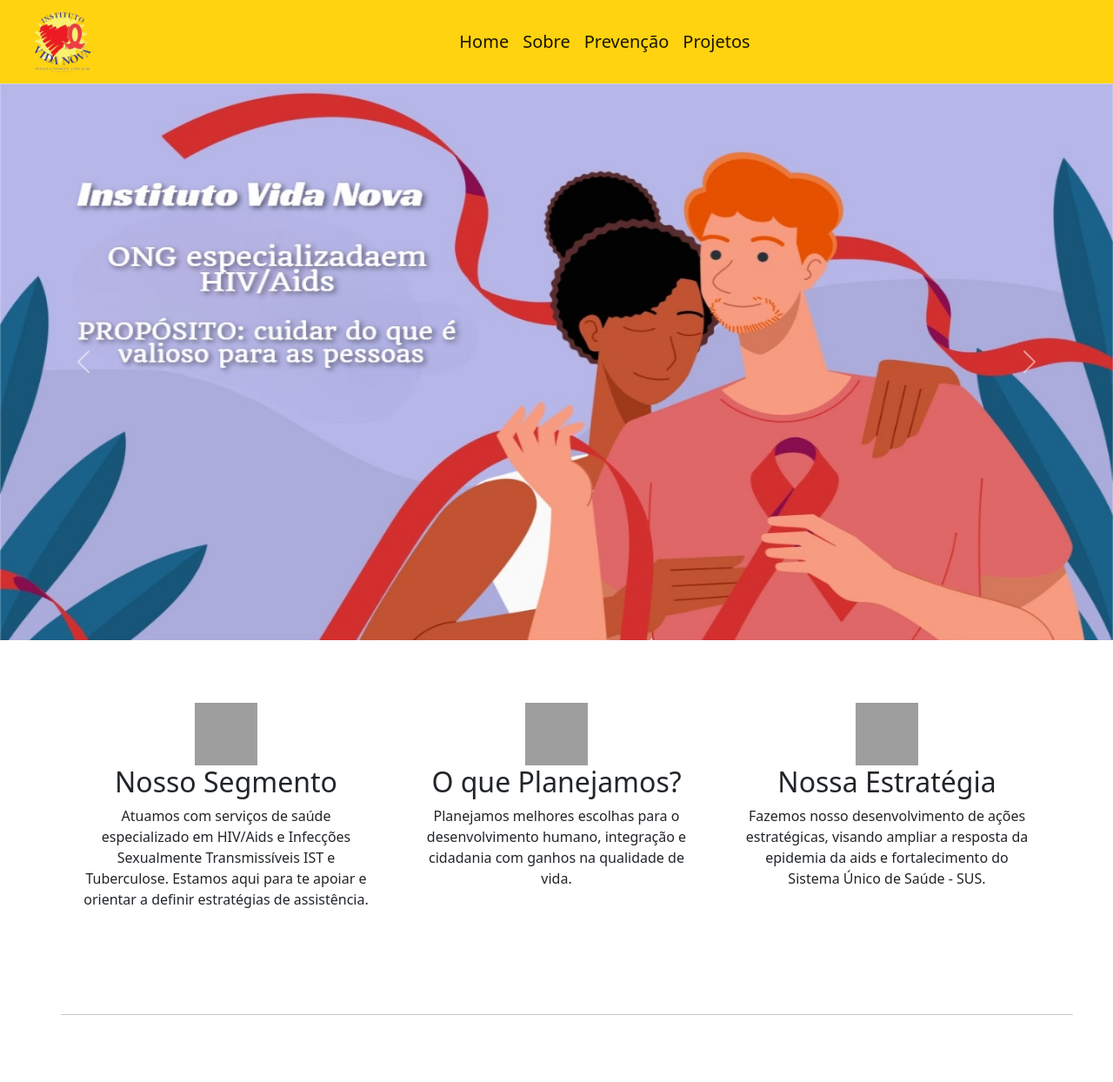
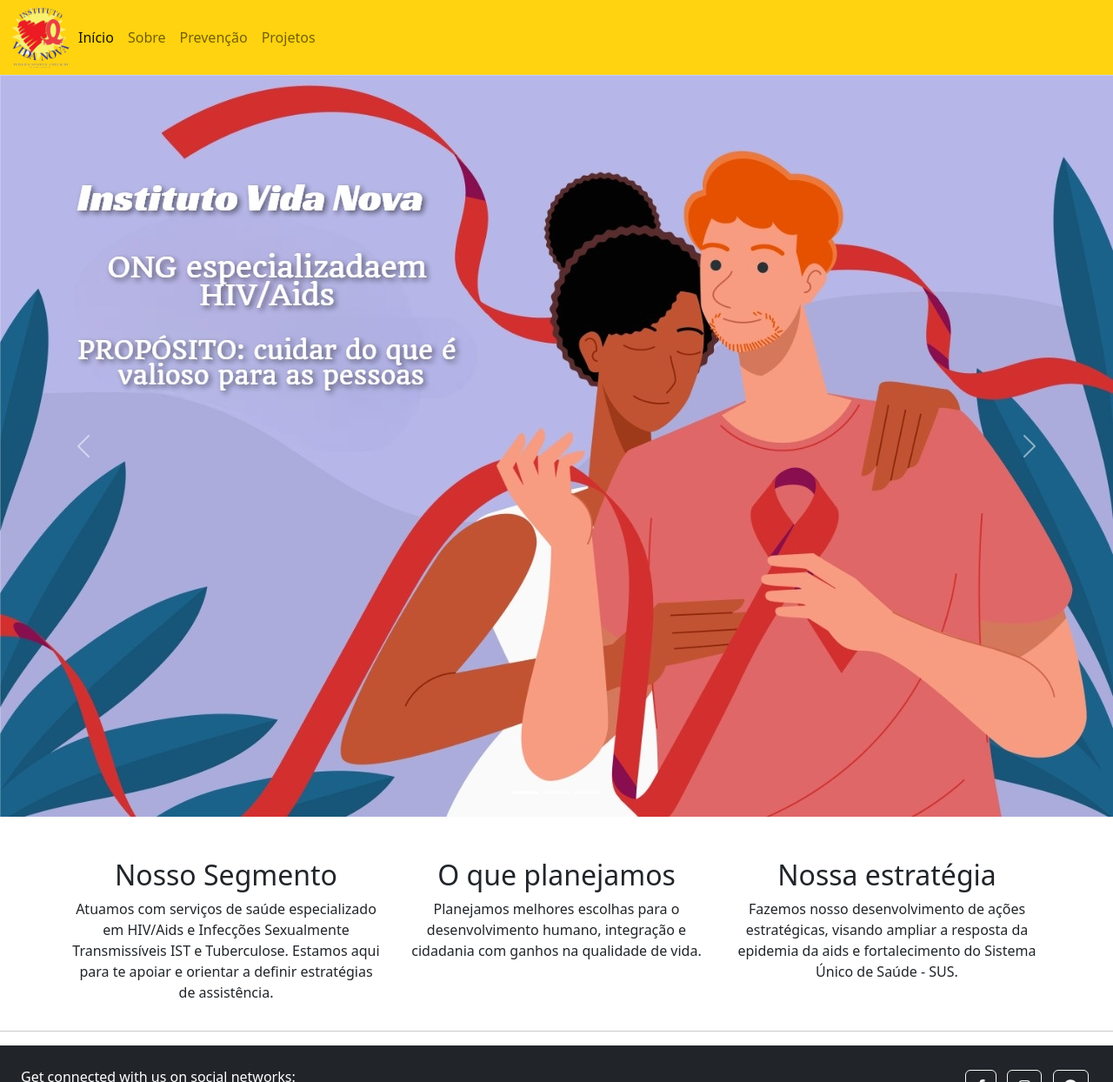
Before and after one commit to kauabenicio/Tcc-Instituto-vida-nova, a PHP site: page / in a window 1280 px wide. Shown: the top 1244 px of the page at 87% size. Run offline with PHP 8.4, Linux system fonts and the light colour scheme; grey boxes are pictures that could not be loaded.

Commit message:
First commit

```diff
--- a/css/home.css
+++ b/css/home.css
@@ -1,4 +1,5 @@
-.collapse {
+
+/* .collapse {
   font-size: 20px;
   display: flex;
   justify-content: center;
@@ -115,7 +116,7 @@
 /* RESPONSIVE CSS
 -------------------------------------------------- */
 
-@media (min-width: 40em) {
+/* @media (min-width: 40em) {
   .carousel-caption p {
     margin-bottom: 1.25rem;
     font-size: 1.25rem;
@@ -127,5 +128,5 @@
   }
 }
 
-@media (max-width: 600px) {
-}
+@media (max-width: 600px) { */
+} */
--- a/css/style.css
+++ b/css/style.css
@@ -1,23 +1,3 @@
-.navbar-brand {
-  margin-left: 25px;
+.navbar.bg-yellow {
+  background-color: rgba(255, 208, 0, 0.938);
 }
-
-.nav-item a::after {
-  content: " ";
-  width: 0px;
-  height: 4px;
-  background-image: linear-gradient(45deg, #ff2500, #ffffff);
-  position: absolute;
-  top: 40px;
-  left: 0;
-  transition: width 0.5s;
-}
-
-.nav-item a:hover::after {
-  width: 100%;
-}
-
-.nav-item a:hover {
-  color: #ffffff;
-  transition: 1s;
-}
--- a/index.html
+++ b/index.html
@@ -1,6 +1,5 @@
-<!doctype html>
-<html lang="pt-br">
-
+<!DOCTYPE html>
+<html lang="pt-ber">
 <head>
   <meta charset="UTF-8">
   <meta http-equiv="X-UA-Compatible" content="IE=edge">
@@ -12,262 +11,169 @@
   <!-- <link rel="stylesheet" href="https://fonts.googleapis.com/css?family=Roboto:300,400,500,700&display=swap" /> -->
   <link rel="stylesheet" href="	https://cdn.jsdelivr.net/npm/bootstrap@5.2.3/dist/css/bootstrap.min.css" />
   <!-- <link rel="stylesheet" href="https://cdnjs.cloudflare.com/ajax/libs/mdb-ui-kit/6.0.1/mdb.min.css" /> -->
-  <link rel="stylesheet" href="../css/home.css" >
+  <link rel="stylesheet" href="../css/style.css" />
+  <link rel="stylesheet" href="../css/home.css" />
 
-  <title>Instituto Vida Nova</title>
+  <title> Instituto Vida Nova </title>
 </head>
+<body>
 
-<body>
-  <!-- Inicio Navbar -->
-  <header>
-    <nav class="navbar navbar-expand-lg fixed-top color">
+</body>
+</html>
+  <nav class="navbar navbar-expand-lg sticky-top bg-yellow">
     <div class="container-fluid">
-        <a class="navbar-brand" href="./index.html">
-          <img src="./images/logo.png" class="logo" width="70px"></a>
-        <button class="navbar-toggler" type="button" data-bs-toggle="collapse" data-bs-target="#navbarNavDropdown"
-          aria-controls="navbarNavDropdown" aria-expanded="false" aria-label="Toggle navigation">
+      <a href="http://">
+        <img src="./images/logo.png" alt="Logo" height="70">
+      </a>
+      <button class="navbar-toggler" type="button" data-bs-toggle="collapse" data-bs-target="#navbarNav" aria-controls="navbarNav" aria-expanded="false" aria-label="Toggle navigation">
         <span class="navbar-toggler-icon"></span>
       </button>
-        <div class="collapse navbar-collapse" id="navbarNavDropdown">
+      <div class="collapse navbar-collapse">
         <ul class="navbar-nav">
           <li class="nav-item">
-              <a class="nav-link active" aria-current="page" href="./index.html">Home</a>
+            <a class="nav-link active" aria-current="page" href="./index.html">Início</a>
           </li>
           <li class="nav-item">
-              <a class="nav-link active" aria-current="page" href="./sobre.html">Sobre</a>
+            <a class="nav-link" href="./sobre.html">Sobre</a>
           </li>
           <li class="nav-item">
-              <a class="nav-link active" aria-current="page" href="./prev.html">Prevenção</a>
+            <a class="nav-link" href="./prevencao.html">Prevenção</a>
           </li>
           <li class="nav-item">
-              <a class="nav-link active" aria-current="page" href="./projetos.html">Projetos</a>
+            <a class="nav-link" href="./projetos.html">Projetos</a>
           </li>
         </ul>
       </div>
     </div>
   </nav>
-  </header>
-  <br><br><br><br>
-  <!-- Fim Navbar -->
-
-  <!-- Inicio MAIN -->
   <main>
 
-    <!-- Inicio Carrosel -->
-    <div id="carouselExampleCaptions" class="carousel slide" data-bs-ride="false">
+    <div class="carousel slide" data-bs-ride="true">
       <div class="carousel-indicators">
-        <button type="button" data-bs-target="#carouselExampleCaptions" data-bs-slide-to="0" class="active"
-          aria-current="true" aria-label="Slide 1"></button>
-        <button type="button" data-bs-target="#carouselExampleCaptions" data-bs-slide-to="1"
-          aria-label="Slide 2"></button>
-        <button type="button" data-bs-target="#carouselExampleCaptions" data-bs-slide-to="2"
-          aria-label="Slide 3"></button>
+        <button type="button" data-bs-target="#carouselExampleIndicators" data-bs-slide-to="0" class="active" aria-current="true" aria-label="Slide 1"></button>
+        <button type="button" data-bs-target="#carouselExampleIndicators" data-bs-slide-to="1" aria-label="Slide 2"></button>
+        <button type="button" data-bs-target="#carouselExampleIndicators" data-bs-slide-to="2" aria-label="Slide 3"></button>
       </div>
       <div class="carousel-inner">
         <div class="carousel-item active">
-          <img src="./images/CAROUSEL1.jpg" class="d-block w-100" width="100%" height="120%">
+          <img src="./images/carrosel_01.jpg" class="d-block w-100" alt="...">
         </div>
         <div class="carousel-item">
-          <img src="./images/CAROUSEL2.jpg" class="d-block w-100" width="100%" height="100%">
+          <img src="./images/carrosel_02.jpg" class="d-block w-100" alt="...">
         </div>
         <div class="carousel-item">
-          <img src="./images/CAROUSEL3.jpg" class="d-block w-100" width="100%" height="100%">
-          <!-- <div class="carousel-caption d-none d-md-block">
-            <h5 style="color: rgb(0, 0, 0); font-size: 35px;">Todos Somos Iguais #LGBTQIAP+</h5>
-            <p style="color: rgb(0, 0, 0); font-size: 25px;">Aqui no Vida Nova todos somos iguais!</p>
+          <img src="./images/carrosel_03.jpg" class="d-block w-100" alt="...">
         </div>
-        </div> -->
       </div>
-        <button class="carousel-control-prev" type="button" data-bs-target="#carouselExampleCaptions"
-          data-bs-slide="prev">
+      <button class="carousel-control-prev" type="button" data-bs-target="#carouselExampleIndicators" data-bs-slide="prev">
         <span class="carousel-control-prev-icon" aria-hidden="true"></span>
-          <span class="visually-hidden"></span>
+        <span class="visually-hidden">Previous</span>
       </button>
-        <button class="carousel-control-next" type="button" data-bs-target="#carouselExampleCaptions"
-          data-bs-slide="next">
+      <button class="carousel-control-next" type="button" data-bs-target="#carouselExampleIndicators" data-bs-slide="next">
         <span class="carousel-control-next-icon" aria-hidden="true"></span>
-          <span class="visually-hidden"></span>
+        <span class="visually-hidden">Next</span>
       </button>
     </div>
-      <br><br><br>
-      <!-- Fim Carrosel -->
 
-      <!--================================================== -->
-
-      <div class="container marketing">
+    <div class="container text-center">
       <div class="row">
-          <div class="col-lg-4">
-            <svg class="imgrow1"
-              style=" background-image: url(https://img.icons8.com/external-ddara-lineal-ddara/512/external-customer-segment-segmentation-business-target-demand-business-ddara-lineal-ddara.png) ; ">
-            </svg>
-            <h2 class="fw-normal">Nosso Segmento</h2>
-            <p>Atuamos com serviços de saúde especializado em HIV/Aids e
-              Infecções Sexualmente Transmissíveis IST e Tuberculose.
-              Estamos aqui para te apoiar e orientar a definir estratégias de
-              assistência.</p>
+        <div class="col gy-5">
+          <h2>Nosso Segmento</h2>
+          <p>Atuamos com serviços de saúde especializado em HIV/Aids e Infecções Sexualmente Transmissíveis IST e Tuberculose. Estamos aqui para te apoiar e orientar a definir estratégias de assistência.</p>
         </div>
-          <div class="col-lg-4">
-            <svg class="imgrow2"
-              style="background-image: url(https://img.icons8.com/ios/512/environmental-planning.png) ;">
-            </svg>
-            <h2 class="fw-normal">O que Planejamos?</h2>
-            <p>Planejamos melhores escolhas para o desenvolvimento humano, integração e cidadania com ganhos na
-              qualidade
-              de vida.
-            </p>
+        <div class="col gy-5">
+          <h2>O que planejamos</h2>
+          <p>Planejamos melhores escolhas para o desenvolvimento humano, integração e cidadania com ganhos na qualidade de vida.</p>
         </div>
-          <div class="col-lg-4">
-            <svg class="imgrow3"
-              style="background-image: url(https://img.icons8.com/external-smashingstocks-detailed-outline-smashing-stocks/512/external-strategic-plan-content-marketing-smashingstocks-detailed-outline-smashing-stocks.png);">
-            </svg>
-            <h2 class="fw-normal">Nossa Estratégia</h2>
-            <p>Fazemos nosso desenvolvimento de ações estratégicas, visando ampliar a resposta da epidemia da aids e
-              fortalecimento do Sistema Único de Saúde - SUS.</p>
+        <div class="col gy-5">
+          <h2>Nossa estratégia</h2>
+          <p>Fazemos nosso desenvolvimento de ações estratégicas, visando ampliar a resposta da epidemia da aids e fortalecimento do Sistema Único de Saúde - SUS.</p>
         </div>
-          <hr class="featurette-divider">
-        </div>
-
-        <!-- /.row -->
-
-        <div class="row featurette">
-          <div class="col-md-7">
-            <h2 class="featurette-heading fw-normal lh-1">Co vereadora do PSOL e alunas do Close Certo se encontram</h2>
-            <br>
-            <p class="lead">Carolina Iara de Oliveira, integrante da bancada feminista do PSOL, com equipe recebe em seu
-              gabinete as alunas do Projeto Close Certo.
-              O motivo do encontro no gabinete da Co vereadora Carolina Iara (PSOL) e sua equipe nesta terça feira (31),
-              foi dar continuidade da aula sobre controle social do curso socioeducativo Close Certo, com vistas ao
-              fortalecimento das pessoas trans/travestis, assim como conhecer a trajetória da parlamentar e estimular a
-              participação cidadã pelos direitos e deveres.
-            </p>
-          </div>
-          <div class="col-md-5">
-
-            <svg class="imgrowfe1"
-              style="background-image:url(https://yata-apix-a6753550-d399-4977-ab57-ed2f631f835d.s3-object.locaweb.com.br/ecf319cca79c457bb2c00e8c68023643.jpg) ;">
-            </svg>
-
       </div>
     </div>
 
-        <br><br>
-        <hr class="featurette-divider">
+    <hr />
 
-        <div class="row featurette">
-          <div class="col-md-7 order-md-2">
-            <h2 class="featurette-heading fw-normal lh-1">Lançamento do Guia Orientador. Novo
-              livro do Vida Nova.</h2>
-            <p class="lead">O guia orientador traz informações sobre a história, conquistas, avanços e desafios do
-              Movimento de Lutas Contra Aids, para que os jovens possam ter propriedade sobre o
-              assunto para difusão de informação em suas redes sociais, visando o fortalecimento da luta contra a Aids,
-              bem como combater o estigma e preconceito às pessoas com HIV/Aids.</p>
+    <!-- Footer -->
+    <footer class="text-center text-lg-start bg-dark text-white">
+      <!-- Section: Social media -->
+      <section class="d-flex justify-content-center justify-content-lg-between p-4 border-bottom">
+        <!-- Left -->
+        <div class="me-5 d-none d-lg-block">
+          <span>Get connected with us on social networks:</span>
         </div>
-          <div class="col-md-5 order-md-1">
+        <!-- Left -->
 
-            <svg class="imgrowfe2"
-              style="background-image: url(https://image.isu.pub/221003141010-a296a4758fbdd8c684fcc4ac581c3f33/jpg/page_1_thumb_large.jpg);">
+        <!-- Right -->
+        <div>
+          <!-- Facebook -->
+          <a class="btn btn-outline-light btn-floating m-1" href="#!" role="button">
+            <i class="fab fa-facebook-f"></i>
+          </a>
 
-            </svg>
+          <!-- Instagram -->
+          <a class="btn btn-outline-light btn-floating m-1" href="#!" role="button">
+            <i class="fab fa-instagram"></i>
+          </a>
 
+          <!-- Github -->
+          <a class="btn btn-outline-light btn-floating m-1" href="#!" role="button">
+            <i class="fab fa-github"></i>
+          </a>
         </div>
+        <!-- Right -->
+      </section>
+      <!-- Section: Social media -->
+
+      <!-- Section: Links  -->
+      <section class="">
+        <div class="container text-center text-md-start mt-5">
+          <!-- Grid row -->
+          <div class="row mt-3">
+            <!-- Grid column -->
+            <div class="col-md-3 col-lg-4 col-xl-3 mx-auto mb-4">
+              <!-- Content -->
+              <h6 class="text-uppercase fw-bold mb-4">VIDA NOVA</h6>
+              <p>“Não basta se indignar, é preciso fazer alguma coisa”</p>
             </div>
+            <!-- Grid column -->
 
-        <hr class="featurette-divider">
-
-        <div class="row featurette">
-          <div class="col-md-7">
-            <h2 class="featurette-heading fw-normal lh-1"> <span class="text-muted">Projeto Agora Você Está
-                Pronto</span>
-            </h2><br>
-            <p class="lead">Visa estabelecer parcerias e fortalecer ações comunitárias para disponibilização de
-              preservativos masculinos e femininos e outros insumos de prevenção, materiais de informação sobre HIV/Aids
-              e
-              outras IST na cidade de São Paulo. Objetivo específico:
-              Ampliar o acesso aos insumos de prevenção e materiais informativos sobre HIV/Aids e outras IST.
-              Apoio – Coordenadoria Municipal de IST/Aids da Cida de São Paulo</p>
-          </div>
-          <div class="col-md-5">
-            <svg class="imgrowfe3"
-              style="background-image: url(https://yata-apix-a6753550-d399-4977-ab57-ed2f631f835d.s3-object.locaweb.com.br/1d1aab987d9c4ff5ae2aff2b32e01c8e.jpg);">
-            </svg>
-
-          </div>
-        </div>
-
-        <br><br><br><br>
-        <hr class="featurette-divider"><br>
-      </div>
-      <!-- FOOTER -->
-      <footer class="page-footer bg-dark">
-        <div class="container">
-          <div class="row py-4 d-flex align-items-center">
-
-            <div class="col-md-12 text-center">
-              <a href="#"><i class="fab fa-facebook-f white-text mr-4"> </i></a>
-              <a href="#"><i class="fab fa-twitter white-text mr-4"> </i></a>
-              <a href="#"><i class="fab fa-google-plus-g white-text mr-4"> </i></a>
-              <a href="#"><i class="fab fa-linkedin-in white-text mr-4"> </i></a>
-              <a href="#"><i class="fab fa-instagram white-text"> </i></a>
-            </div>
-
-          </div>
-        </div>
-
-
-        <div class="container text-center text-md-left mt-5">
-          <div class="row">
-
-            <div class="col-md-3 mx-auto mb-4">
-              <h6 class="text-uppercase font-weight-bold">Vida Nova</h6>
-              <hr class="bg-success mb-4 mt-0 d-inline-block mx-auto" style="width: 125px; height: 2px">
-              <p style="font-size: 20px;">“Não basta se indignar, é preciso fazer alguma coisa”</p>
-            </div>
-
-            <div class="col-md-2 mx-auto mb-4">
-              <h6 class="text-uppercase font-weight-bold">Produtos</h6>
-              <hr class="bg-success mb-4 mt-0 d-inline-block mx-auto" style="width: 85px; height: 2px">
-
-              <ul class="list-unstyled">
-                <li class="my-2"><a href="https://issuu.com/institutovidanova4/docs/guia_orientador">Guia Orientador</a>
-                </li>
-                <li class="my-2"><a href="https://issuu.com/institutovidanova/docs/boletimvidanovan__1">Boletim Vida
-                    Nova
-                    Nº1</a></li>
-                <li class="my-2"><a
-                    href="https://issuu.com/institutovidanova/docs/boletim_vida_nova_2___edi____o_agos">Boletim Vida
-                    Nova
-                    Nº2</a></li>
-                <li class="my-2"> <a href="https://issuu.com/institutovidanova/docs/formato_boletim_ivn_03">Boletim Vida
-                    Nova Nº3</a></li>
+            <!-- Grid column -->
+            <div class="col-md-2 col-lg-4 col-xl-3 mx-auto mb-4">
+              <!-- Links -->
+              <h6 class="text-uppercase fw-bold mb-4">Products</h6>
+              <ul class="list-unstyled mb-0">
+                <li><a href="#!" class="text-reset">Guia Orientador</a></li>
+                <li><a href="#!" class="text-reset">Boletim Vida Nova Nº1</a></li>
+                <li><a href="#!" class="text-reset">Boletim Vida Nova Nº2</a></li>
+                <li><a href="#!" class="text-reset">Boletim Vida Nova Nº3</a></li>
               </ul>
             </div>
+            <!-- Grid column -->
 
-            <div class="col-md-2 mx-auto mb-4">
-              <h6 class="text-uppercase font-weight-bold">Redes sociais</h6>
-              <hr class="bg-success mb-4 mt-0 d-inline-block mx-auto" style="width: 110px; height: 2px">
-              <ul class="list-unstyled">
-                <li class="my-2"><a href="https://www.instagram.com/ividanovasp/?igshid=YzdkMWQ2MWU%3D">Instagram</a>
-                </li>
-                <li class="my-2"><a href="https://www.facebook.com/ividanovasp">Facebook</a></li>
-                <li class="my-2"><a href="https://www.youtube.com/@vidanovacomvoce6217">Youtube</a></li>
+            <!-- Grid column -->
+            <div class="col-md-4 col-lg-4 col-xl-3 mx-auto mb-md-0 mb-4">
+              <!-- Links -->
+              <h6 class="text-uppercase fw-bold mb-4">Contatos</h6>
+              <p>Rua Professor Assis Veloso, 226 Jd. São Vicente São Paulo - SP CEP. 08021-470</p>
+              <p>ividanovacanal@gmail.com</p>
+              <p>(11) 2297-1516</p>
+            </div>
+            <!-- Grid column -->
+          </div>
+          <!-- Grid row -->
+        </div>
+      </section>
+      <!-- Section: Links  -->
 
-              </ul>
+      <!-- Copyright -->
+      <div class="text-center p-4" style="background-color: rgba(0, 0, 0, 0.05);">
+        © 2021 Copyright:
+        <a class="text-reset fw-bold" href="https://mdbootstrap.com/">MDBootstrap.com</a>
       </div>
-
-            <div class="col-md-3 mx-auto mb-4">
-              <h6 class="text-uppercase font-weight-bold">Contatos</h6>
-              <hr class="bg-success mb-4 mt-0 d-inline-block mx-auto" style="width: 75px; height: 2px">
-              <ul class="list-unstyled">
-                <li class="my-2"><i class="fas fa-home mr-3"></i> Rua Professor Assis Veloso, 226 <br> Jd. São Vicente
-                  São
-                  Paulo - SP <br> CEP. 08021-470 </li>
-                <li class="my-2"><i class="fas fa-envelope mr-3"></i> ividanovacanal@gmail.com</li>
-                <li class="my-2"><i class="fas fa-print mr-3"></i>(11) 2297-1516</li>
-              </ul>
-            </div>
-          </div>
-        </div>
+      <!-- Copyright -->
     </footer>
+    <!-- Footer -->
   </main>
   <!-- <script type="text/javascript" src="https://cdnjs.cloudflare.com/ajax/libs/jquery/3.6.1/jquery.min.js"></script> -->
   <!-- <script type="text/javascript" src="https://unpkg.com/@popperjs/core@2"></script> -->
--- /dev/null
+++ b/index.php
@@ -0,0 +1,2 @@
+<?php
+  include_once("index.html");
```
Also changed, not shown: images/carrosel_01.jpg (renamed from images/CAROUSEL1.jpg), images/carrosel_02.jpg (renamed from images/CAROUSEL2.jpg), images/carrosel_03.jpg (renamed from images/CAROUSEL3.jpg), prevencao.html (renamed from prev.html). Lines whose indentation alone changed are shown as unchanged.
